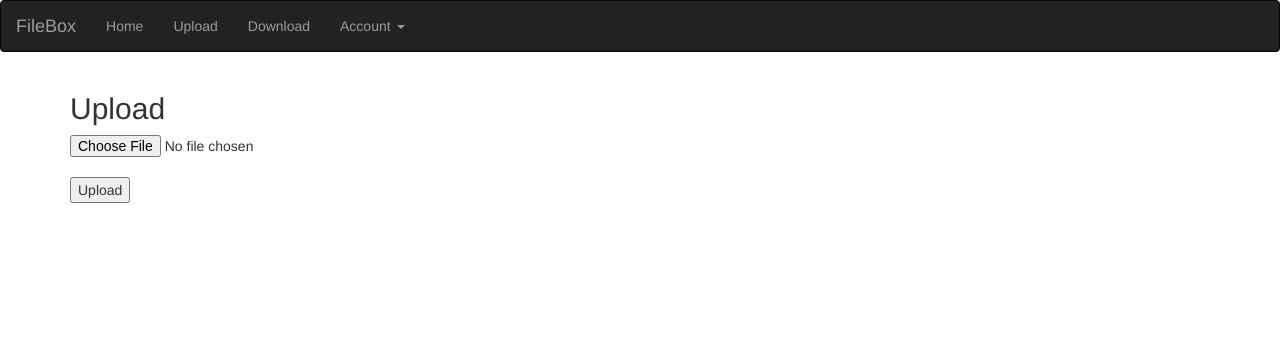
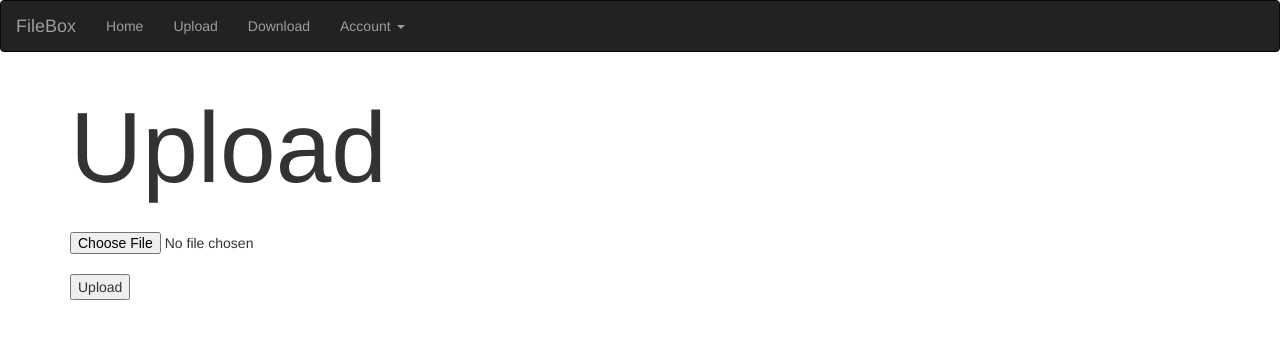
Before and after one commit to wabrams/CSCI3308, a website: page web/upload.html in a window 1280 px wide. Drawn offline with nearby package versions, Linux system fonts and the light colour scheme.

Commit message:
making prettier

```diff
--- a/web/upload.html
+++ b/web/upload.html
@@ -17,7 +17,7 @@
     <script>$(function(){$("#nav-placeholder").load("nav.html"); console.log("navbar loaded")});</script>
 
     <div class="container">
-      <h2>Upload</h2>
+      <h1 style="font-size: 100px">Upload</h1><br>
         <form action="upload/upf" method="post" enctype="multipart/form-data">
           <input type="file" name="filetoupload"><br>
           <!-- <p>multiple file upload: <input type="file" name="myFile" multiple></p> -->
```
